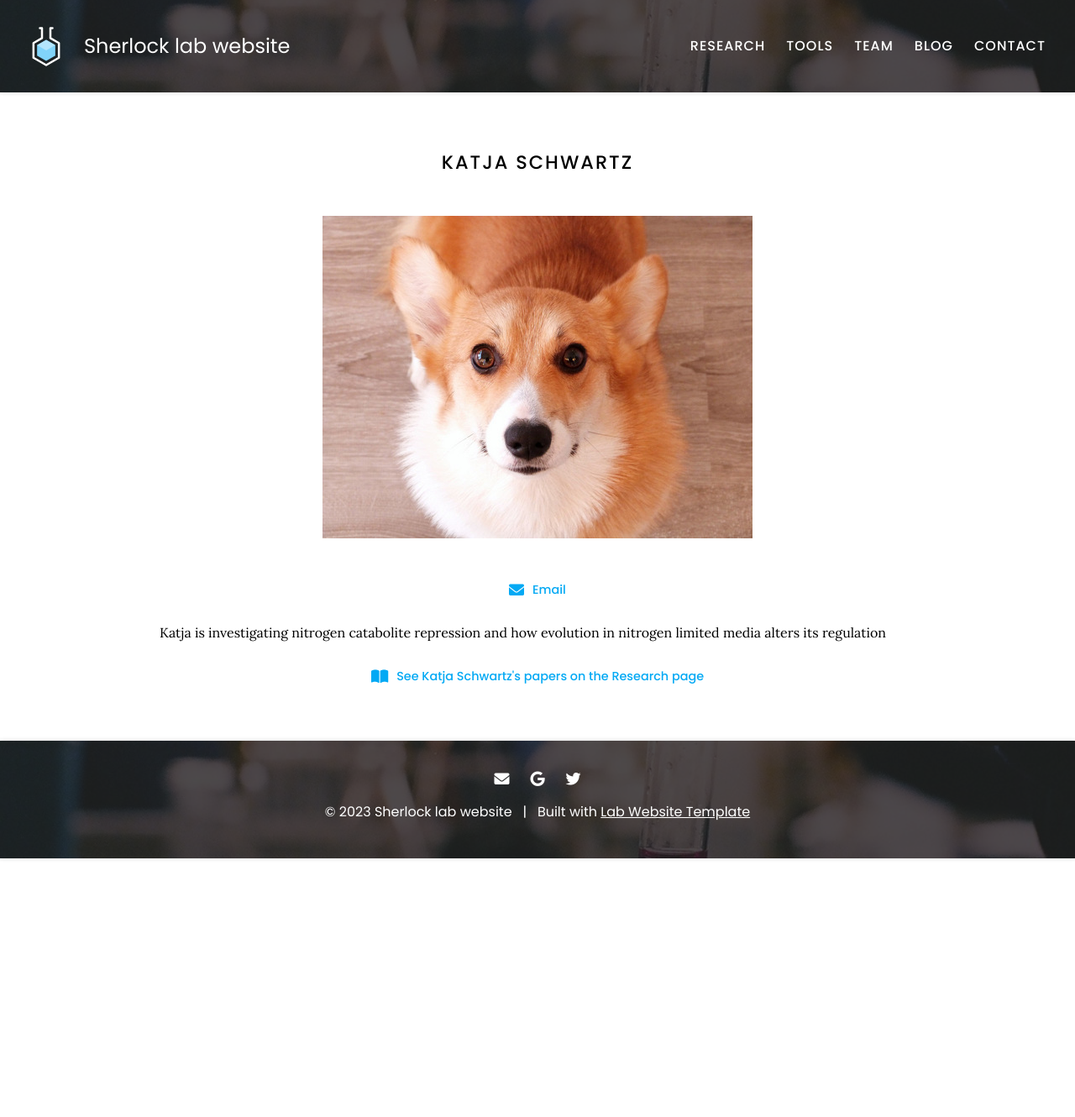
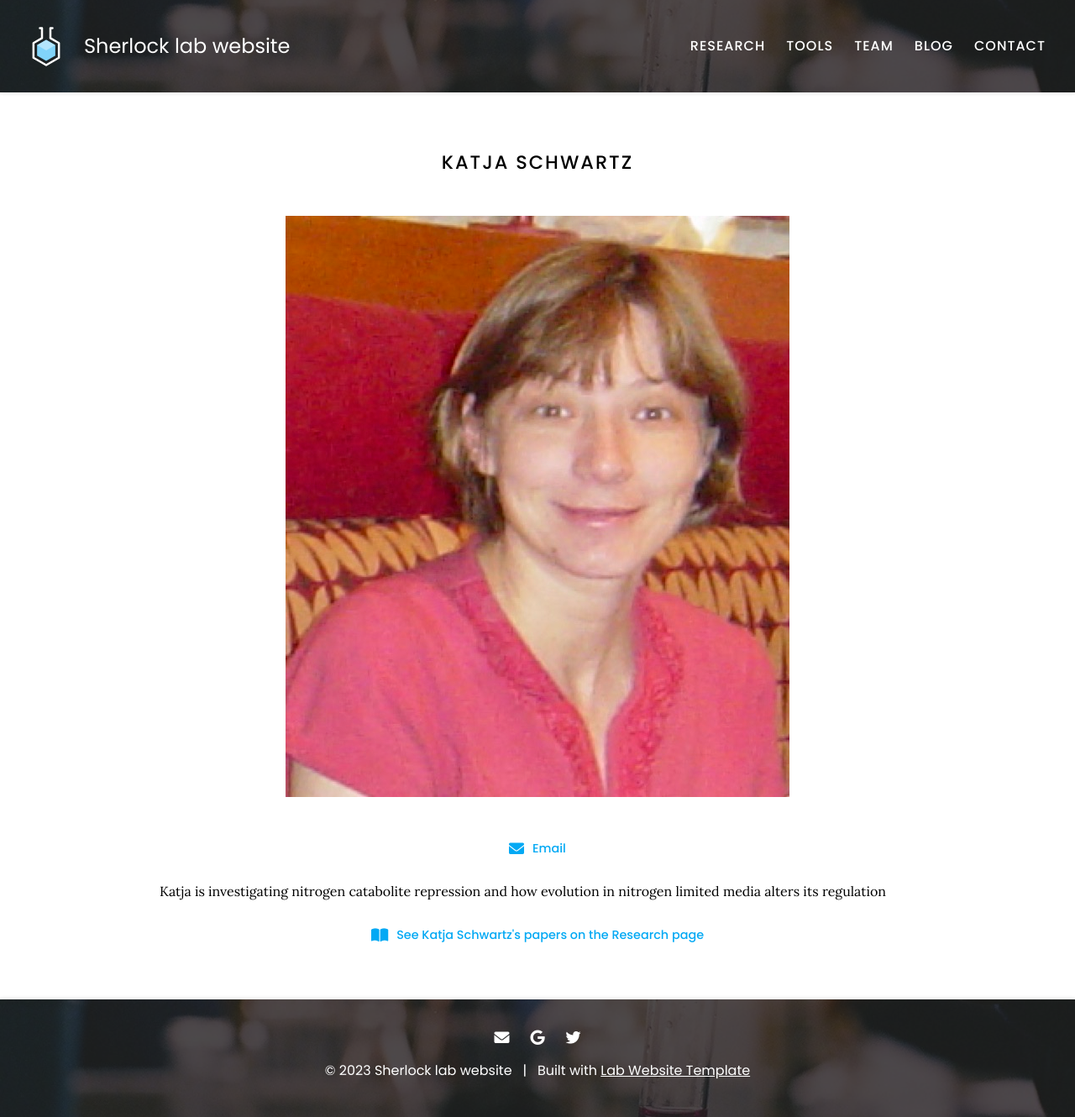
Before and after one commit to gsherloc/sherlock_lab, a Jekyll site: the page built from _members/katja-schwartz.md, in a window 1280 px wide. Shown: the whole page at 84% size. Built offline with Jekyll 4.4.1, drawn with Linux system fonts in a browser that asks for light colours; before the commit the page ends 1022 px from its top, so only the background shows below that.

Commit message:
Update katja-schwartz.md

```diff
--- a/_members/katja-schwartz.md
+++ b/_members/katja-schwartz.md
@@ -1,6 +1,6 @@
 ---
 name: Katja Schwartz
-image: images/member.jpg
+image: images/katja_schwartz.jpg
 description: Research Associate and Lab Manager
 role:
 aliases:
```
